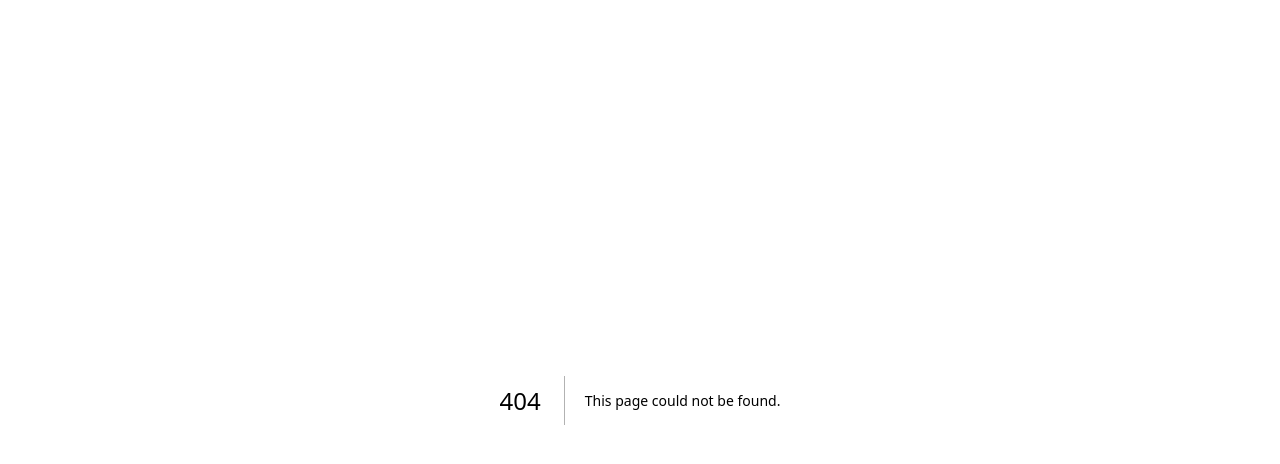
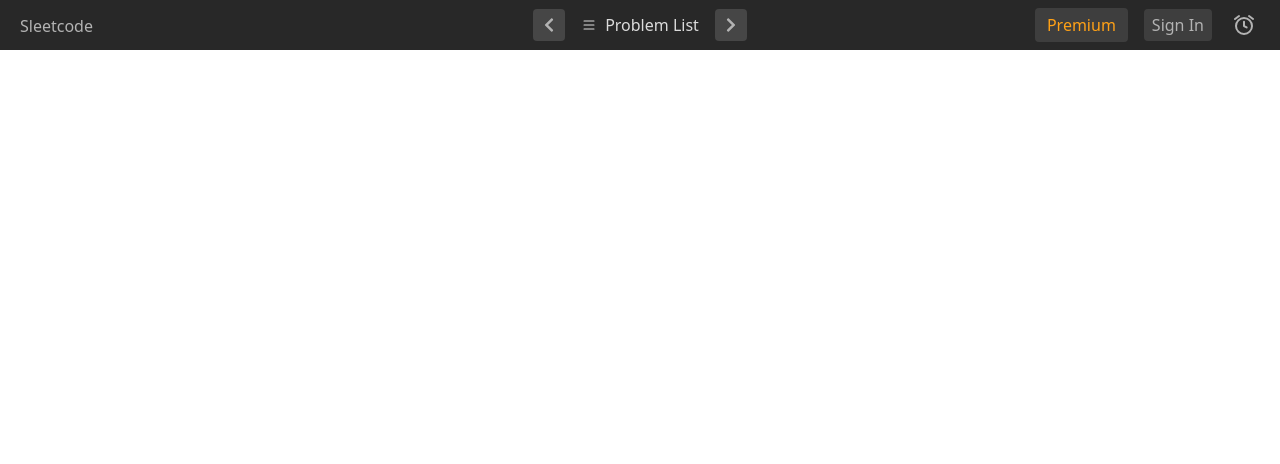
Before and after one commit to abhinav-m22/codearena, a Next.js app: page /problems/best-time-to-buy-and-sell-stock in a window 1280 px wide. Before the commit this address had no page. Shown: the top 464 px of the page. Built offline with nearby package versions, Linux system fonts and the light colour scheme; no server answers.

Commit message:
[pid] Page: Topbar update & Timer functionality

```diff
--- /dev/null
+++ b/src/components/Timer/Timer.tsx
@@ -0,0 +1,69 @@
+import React, { useEffect, useState } from 'react';
+import { FiRefreshCcw } from 'react-icons/fi';
+
+type TimerProps = {
+
+};
+
+const Timer: React.FC<TimerProps> = () => {
+
+    const [showTimer, setShowTimer] = useState<boolean>(false);
+    const [time, setTime] = useState<number>(0);
+
+    const formatTime = (time: number): string => {
+        const hours = Math.floor(time / 3600);
+        const minutes = Math.floor((time % 3600) / 60);
+        const seconds = time % 60;
+
+        return `${hours < 10 ? '0' + hours : hours}:${minutes < 10 ? '0' + minutes : minutes}:${seconds < 10 ? '0' + seconds : seconds}`;
+    }
+
+    useEffect(() => {
+        let intervalId: NodeJS.Timeout;
+
+        if(showTimer){
+            intervalId = setInterval(() => {
+                setTime((prev) => prev + 1);
+            }, 1000);
+        }
+
+        return () => clearInterval(intervalId);
+    }, [showTimer])
+
+
+    return (
+        <div>
+            {showTimer ? (
+                <div className='flex items-center space-x-2 bg-dark-fill-3 p-1.5 cursor-pointer rounded hover:bg-dark-fill-2'>
+                    <div>
+                        {formatTime(time)}
+                    </div>
+                    <FiRefreshCcw onClick={() => {
+                        setShowTimer(false);
+                        setTime(0);
+                        }}/>
+                </div>
+            ) : (
+                <div className='flex items-center p-1 h-8 hover:bg-dark-fill-3 rounded cursor-pointer'
+                    onClick={() => setShowTimer(true)}
+                >
+                    <svg
+                        xmlns='http://www.w3.org/2000/svg'
+                        viewBox='0 0 24 24'
+                        width='1em'
+                        height='1em'
+                        fill='currentColor'
+                        className='h-6 w-6'
+                    >
+                        <path
+                            fillRule='evenodd'
+                            d='M12 4a9 9 0 110 18 9 9 0 010-18zm0 2a7 7 0 100 14 7 7 0 000-14zm0 1.634a1 1 0 01.993.883l.007.117-.001 3.774 2.111 1.162a1 1 0 01.445 1.253l-.05.105a1 1 0 01-1.254.445l-.105-.05-2.628-1.447a1 1 0 01-.51-.756L11 13V8.634a1 1 0 011-1zM16.235 2.4a1 1 0 011.296-.269l.105.07 4 3 .095.08a1 1 0 01-1.19 1.588l-.105-.069-4-3-.096-.081a1 1 0 01-.105-1.319zM7.8 2.4a1 1 0 01-.104 1.319L7.6 3.8l-4 3a1 1 0 01-1.296-1.518L2.4 5.2l4-3a1 1 0 011.4.2z'
+                            clipRule='evenodd'
+                        ></path>
+                    </svg>
+                </div>
+            )}
+        </div>
+    )
+}
+export default Timer;
--- a/src/components/Topbar/Topbar.tsx
+++ b/src/components/Topbar/Topbar.tsx
@@ -6,12 +6,15 @@
 import { useSetRecoilState } from 'recoil';
 import { AuthModalState } from '@/atoms/AuthModalAtom';
 import Image from 'next/image';
+import { FaChevronLeft, FaChevronRight } from 'react-icons/fa';
+import { BsList } from 'react-icons/bs';
+import Timer from '../Timer/Timer';
 
 type TopbarProps = {
-
+    problemPage?: boolean;
 };
 
-const Topbar: React.FC<TopbarProps> = () => {
+const Topbar: React.FC<TopbarProps> = ({ problemPage }) => {
 
     const [user] = useAuthState(auth);
 
@@ -19,10 +22,29 @@
 
     return (
         <nav className='relative flex h-[50px] w-full shrink-0 items-center px-5 bg-dark-layer-1 text-dark-gray-7'>
-            <div className={`flex w-full items-center justify-between max-w-[1200px] mx-auto`}>
+            <div className={`flex w-full items-center justify-between {${!problemPage ? 'max-w-[1200px] mx-auto' : ''}}`}>
                 <Link href='/' className='h-[22px] flex-1'>
                     Sleetcode
                 </Link>
+
+                {problemPage && (
+                    <div className='flex items-center space-x-4 flex-1 justify-center'>
+                        <div className='flex items-center justify-center rounded bg-dark-fill-2 hover:bg-dark-divider-border-2 h-8 w-8 cursor-pointer'>
+                            <FaChevronLeft />
+                        </div>
+                        <Link
+                            href='/'
+                            className='flex items-center gap-2 font-medium max-w-[170px] text-dark-gray-8 cursor-pointer' >
+                            <div>
+                                <BsList />
+                            </div>
+                            <p>Problem List</p>
+                        </Link>
+                        <div className='flex items-center justify-center rounded bg-dark-fill-2 hover:bg-dark-divider-border-2 h-8 w-8 cursor-pointer'>
+                            <FaChevronRight />
+                        </div>
+                    </div>
+                )}
 
                 <div className='flex items-center space-x-4 flex-1 justify-end'>
                     <div>
@@ -42,6 +64,11 @@
                             <button className='bg-dark-fill-3 py-1 px-2 cursor-pointer rounded'>Sign In</button>
                         </Link>
                     )}
+
+                    {problemPage && (
+                        <Timer />
+                    )}
+
                     {user && (
                         <div className='cursor-pointer group relative'>
                             <Image src="/avatar.png" alt='profile image' height={30} width={30} className='rounded-full' />
--- /dev/null
+++ b/src/pages/problems/[pid].tsx
@@ -0,0 +1,16 @@
+import Topbar from '@/components/Topbar/Topbar';
+import React from 'react';
+
+type ProblemPageProps = {
+
+};
+
+const ProblemPage:React.FC<ProblemPageProps> = () => {
+
+    return (
+        <div>
+            <Topbar problemPage />
+        </div>
+    )
+}
+export default ProblemPage;
```
